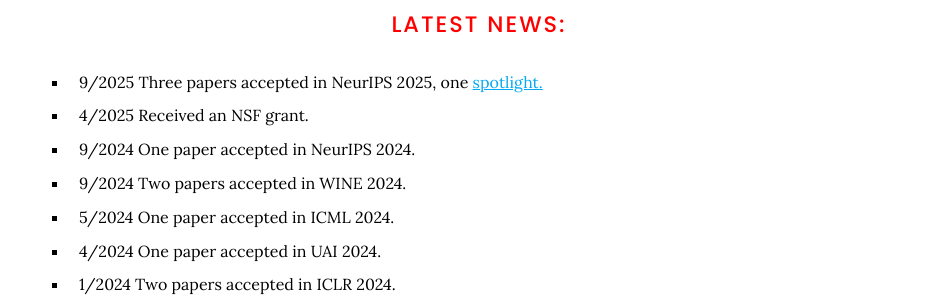
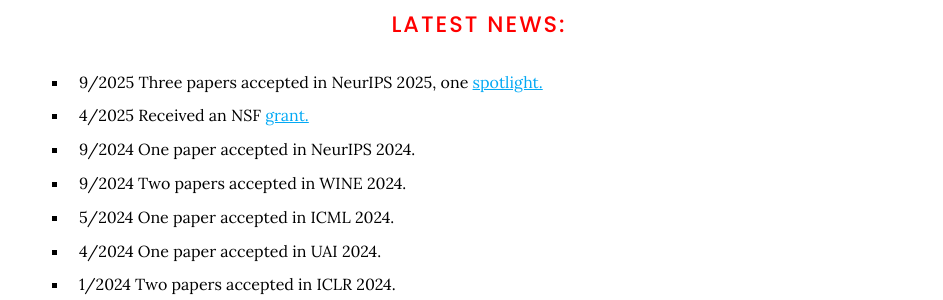
Before and after one commit to goallabuci/goallabuci.github.io, a Jekyll site: the page built from index.md, in a window 1280 px wide and 900 px high, scrolled down 2315 px. Shown: the part 155-455 px from the top of the window, without its empty margins (161-1104 px from the left). Built offline with Jekyll 4.4.1, drawn with Linux system fonts in a browser that asks for light colours; part of the change alters nothing that is shown.

```diff
--- a/index.md
+++ b/index.md
@@ -84,7 +84,7 @@ Our team includes 7 PhD students, multiple undergrads and external collaborators
 # <font color="red">Latest NEWS:</font>
   <ul>
     <li> 9/2025 Three papers accepted in NeurIPS 2025, one <a href="https://arxiv.org/abs/2502.08519">spotlight.</a></li>
-    <li> 4/2025 Received an NSF grant.</li>
+    <li> 4/2025 Received an NSF <a href="https://www.nsf.gov/awardsearch/showAward?AWD_ID=2442418">grant.</a></li>
     <li> 9/2024 One paper accepted in NeurIPS 2024. </li>
     <li> 9/2024 Two papers accepted in WINE 2024. </li>
     <li> 5/2024 One paper accepted in ICML 2024. </li>
```
